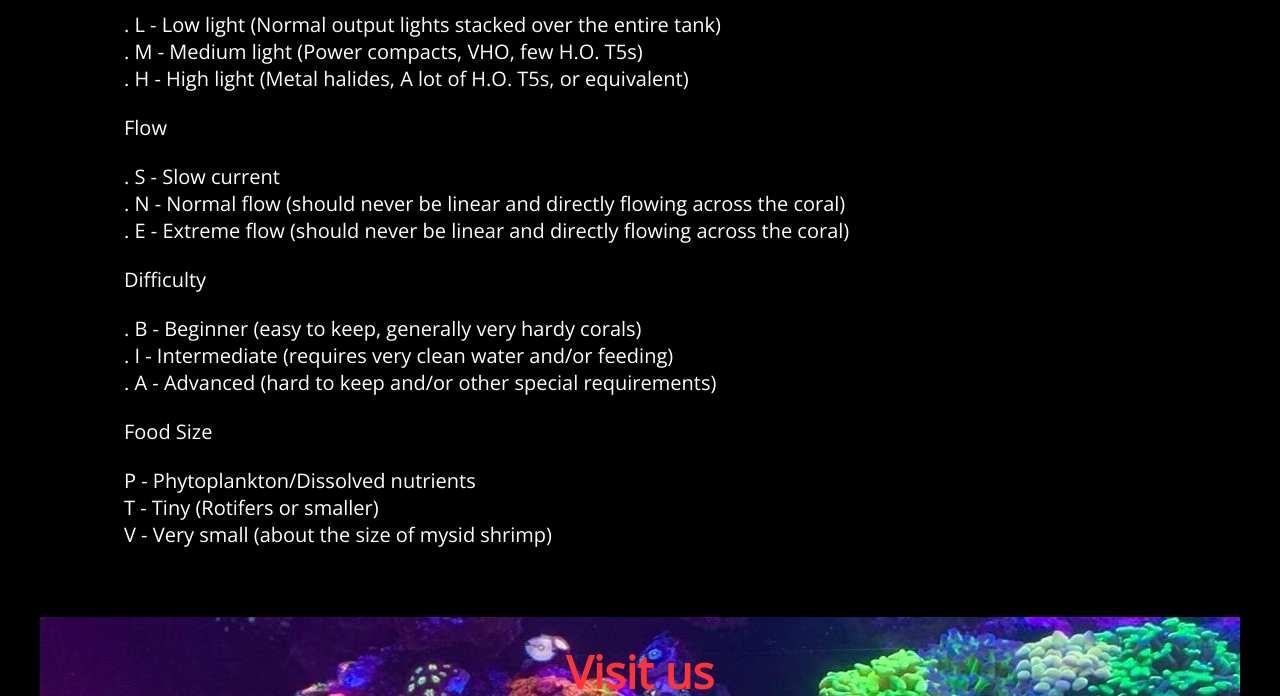
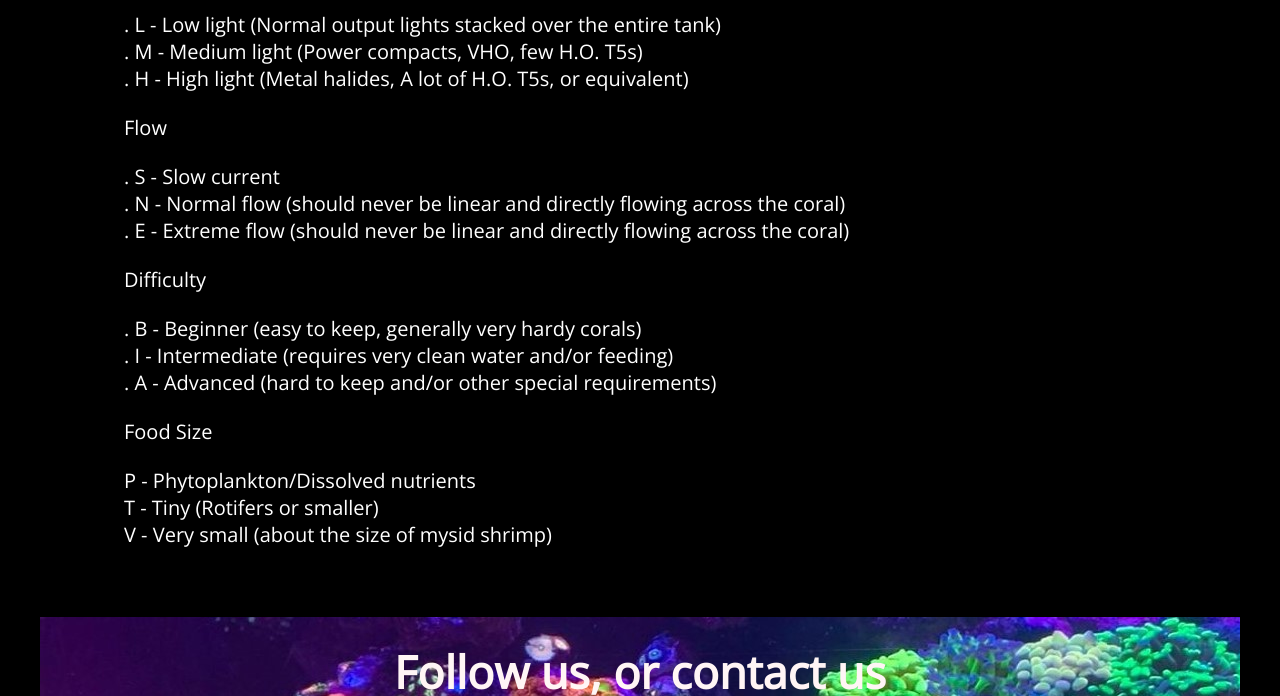
Before and after one commit to Hdez41/Reef-Frags, a plain HTML site: page CoralCare.html in a window 1280 px wide. Shown: the part 569-1265 px from the top of the page. Drawn offline with nearby package versions, Linux system fonts and the light colour scheme.

Commit message:
Add files via upload

```diff
--- a/CoralCare.html
+++ b/CoralCare.html
@@ -64,7 +64,7 @@
 			</section>
 			<footer class="main-footer">
 				<div class="container main-footer-container">
-					<h3 class="footer-band-name">Visit us</h3>
+					<h3 class="footer-band-name">Follow us, or contact us</h3>
 					<ul class="nav footer-nav">
 						<li>
 							<a href="https://www.instagram.com" target="_blank">
--- a/estilos.css
+++ b/estilos.css
@@ -101,7 +101,7 @@ body {
 
 .footer-band-name {
   text-align: center;
-  color: rgb(255, 53, 53);
+  color: rgb(255, 245, 245);
   margin: auto;
   padding-top: 2%;
   font-size: 45px;
```
Also changed, not shown: about.html (+1 -1 lines), index.html (+1 -1 lines).
